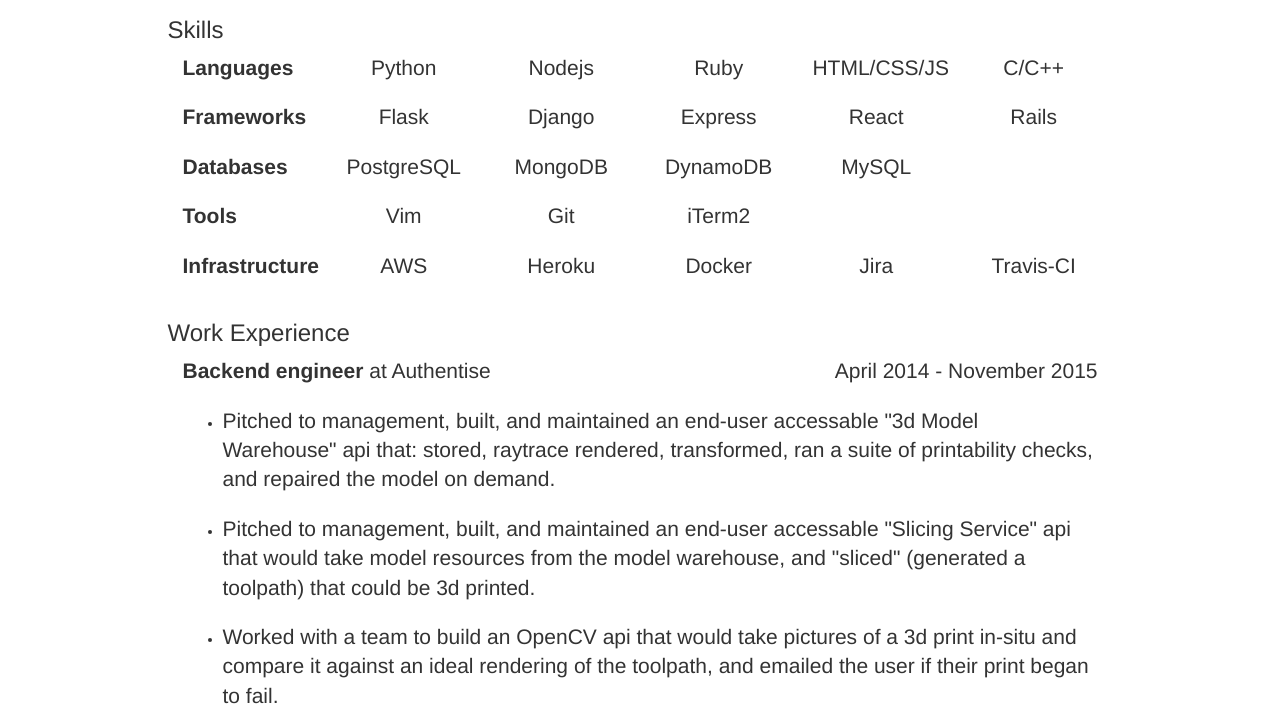
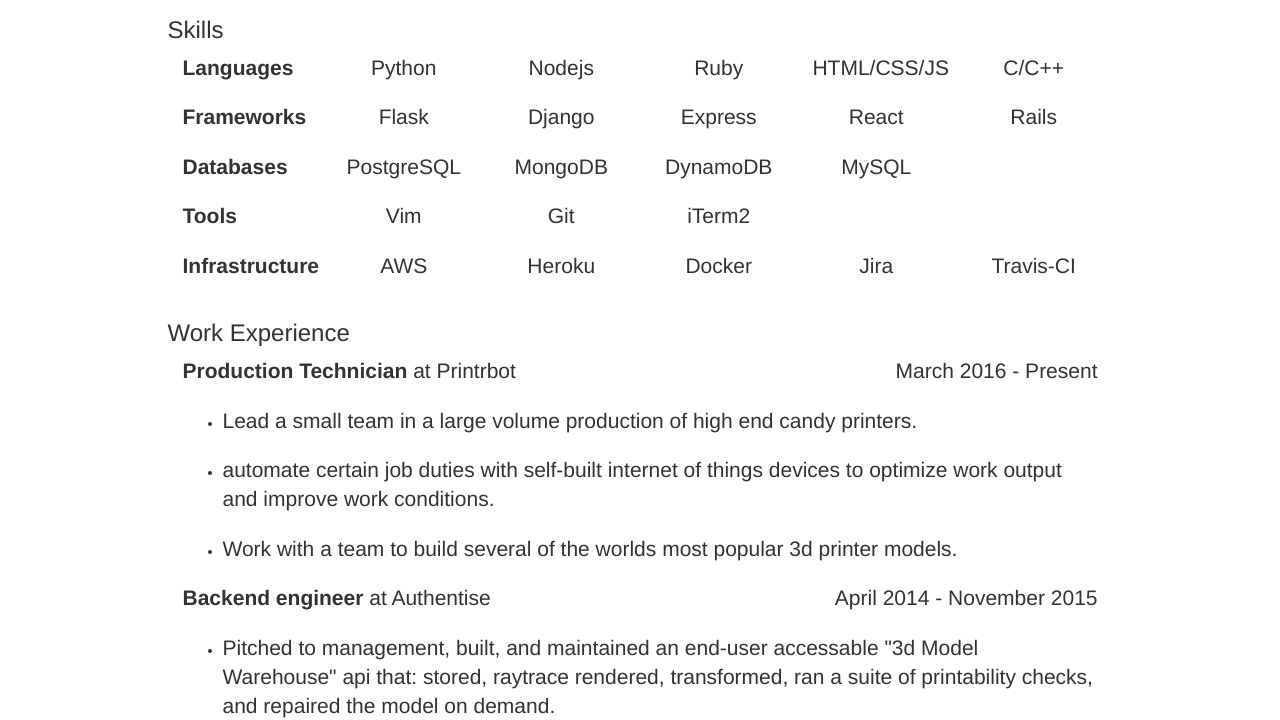
Before and after one commit to DoWhileGeek/resume, a plain HTML site: page index.html in a window 1280 px wide. Shown: the part 271-991 px from the top of the page. Drawn offline with nearby package versions, Linux system fonts and the light colour scheme.

Commit message:
add printrbot experience

```diff
--- a/index.html
+++ b/index.html
@@ -155,6 +155,23 @@
                     <div class="col-lg-12">
                         <div class="row">
                             <div class="col-xs-6">
+                                <p class="lead"><b>Production Technician</b> at Printrbot</p>
+                            </div>
+                            <div class="col-xs-6">
+                                <p class="lead text-right">March 2016 - Present</p>
+                            </div>
+                        </div>
+                        <div class="row">
+                            <div class="col-lg-12">
+                                <ul>
+                                    <li><p class="lead">Lead a small team in a large volume production of high end candy printers.</p></li>
+                                    <li><p class="lead">automate certain job duties with self-built internet of things devices to optimize work output and improve work conditions.</p></li>
+                                    <li><p class="lead">Work with a team to build several of the worlds most popular 3d printer models.</p></li>
+                                </ul>
+                            </div>
+                        </div>
+                        <div class="row">
+                            <div class="col-xs-6">
                                 <p class="lead"><b>Backend engineer</b> at Authentise</p>
                             </div>
                             <div class="col-xs-6">
```
